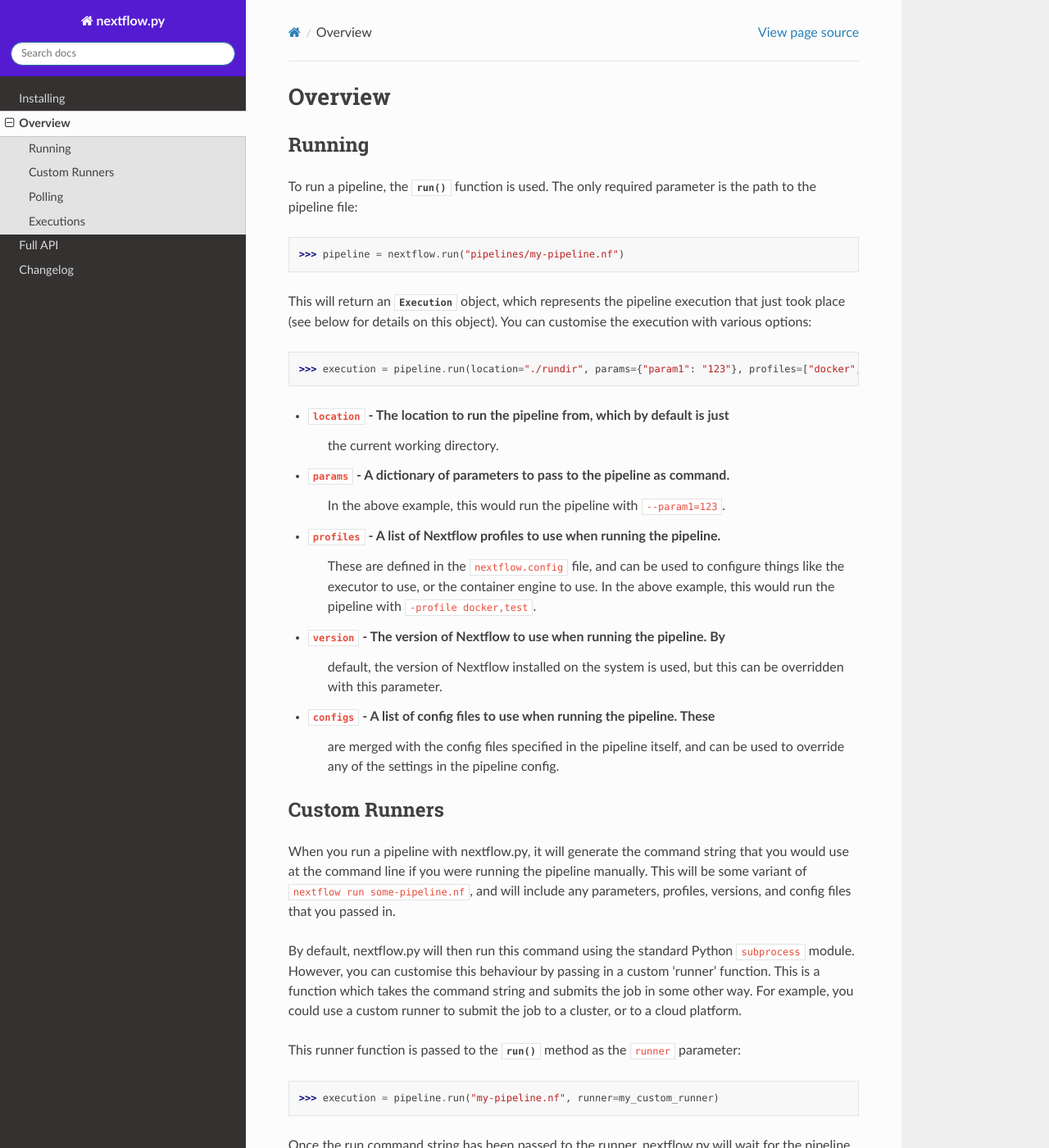
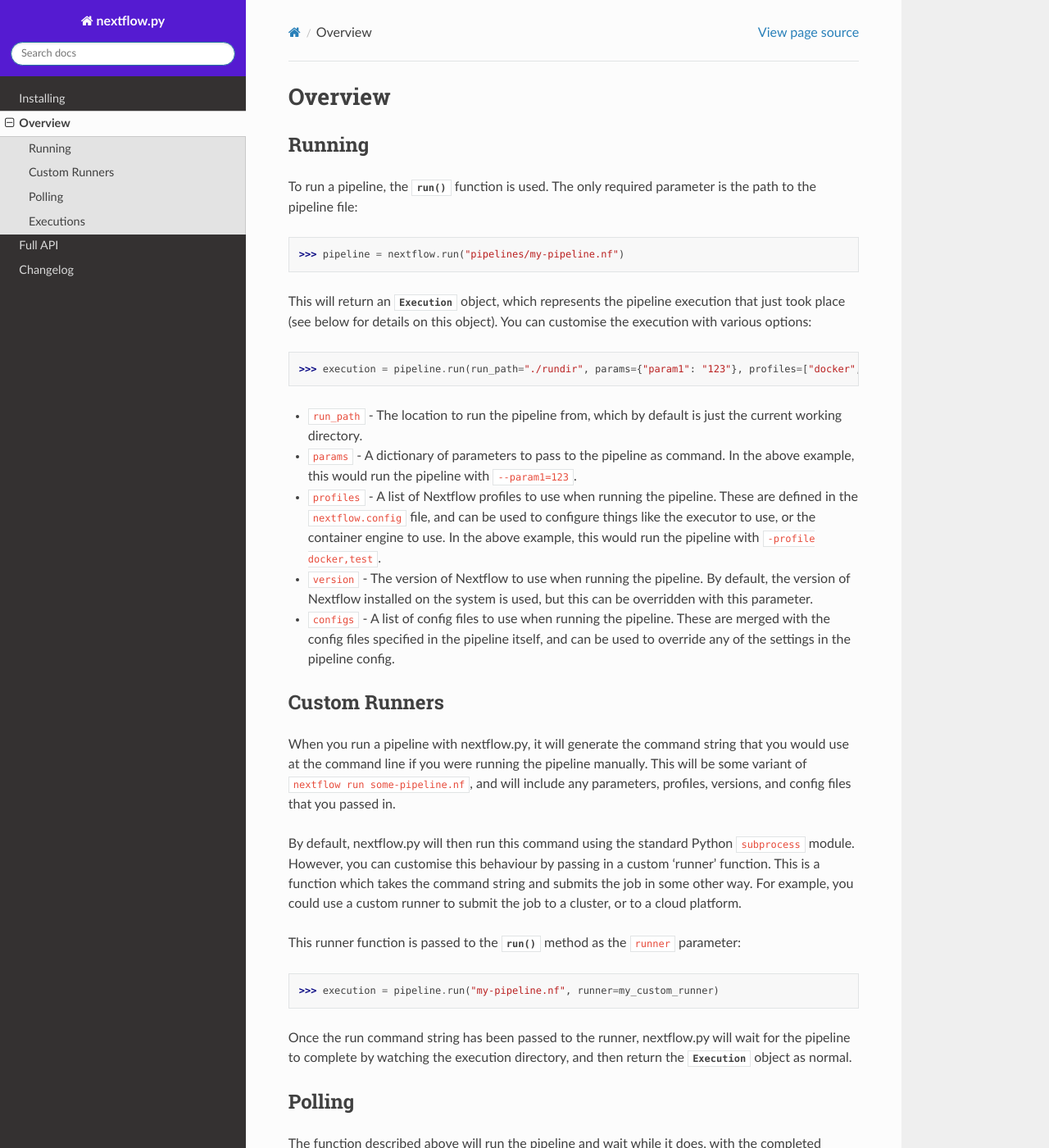
Before and after one commit to goodwright/nextflow.py, a Sphinx documentation site: the page built from docs/source/overview.rst, in a window 1280 px wide and 1400 px high. Shown: the whole window at 82% size. Built offline with Sphinx 7.4.7 and the Read the Docs theme 2.0.0, drawn with Linux system fonts in a browser that asks for light colours.

Commit message:
Fix param names in docs

```diff
--- a/docs/source/overview.rst
+++ b/docs/source/overview.rst
@@ -13,26 +13,17 @@
 execution that just took place (see below for details on this object). You can
 customise the execution with various options:
 
-    >>> execution = pipeline.run(location="./rundir", params={"param1": "123"}, profiles=["docker", "test"], version="22.0.1", configs=["env.config"])
+    >>> execution = pipeline.run(run_path="./rundir", params={"param1": "123"}, profiles=["docker", "test"], version="22.0.1", configs=["env.config"])
 
-* ``location`` - The location to run the pipeline from, which by default is just
-    the current working directory.
+* ``run_path`` - The location to run the pipeline from, which by default is just the current working directory.
 
-* ``params`` - A dictionary of parameters to pass to the pipeline as command.
-    In the above example, this would run the pipeline with ``--param1=123``.
+* ``params`` - A dictionary of parameters to pass to the pipeline as command. In the above example, this would run the pipeline with ``--param1=123``.
 
-* ``profiles`` - A list of Nextflow profiles to use when running the pipeline.
-    These are defined in the ``nextflow.config`` file, and can be used to
-    configure things like the executor to use, or the container engine to use.
-    In the above example, this would run the pipeline with ``-profile docker,test``.
+* ``profiles`` - A list of Nextflow profiles to use when running the pipeline. These are defined in the ``nextflow.config`` file, and can be used to configure things like the executor to use, or the container engine to use. In the above example, this would run the pipeline with ``-profile docker,test``.
 
-* ``version`` - The version of Nextflow to use when running the pipeline. By
-    default, the version of Nextflow installed on the system is used, but this
-    can be overridden with this parameter.
+* ``version`` - The version of Nextflow to use when running the pipeline. By default, the version of Nextflow installed on the system is used, but this can be overridden with this parameter.
 
-* ``configs`` - A list of config files to use when running the pipeline. These
-    are merged with the config files specified in the pipeline itself, and can
-    be used to override any of the settings in the pipeline config.
+* ``configs`` - A list of config files to use when running the pipeline. These are merged with the config files specified in the pipeline itself, and can be used to override any of the settings in the pipeline config.
 
 Custom Runners
 ~~~~~~~~~~~~~~
@@ -68,7 +59,7 @@
 :py:class:`.Execution` object every few seconds representing the state of the
 pipeline execution at that moment in time, as a generator::
 
-    for execution in pipeline.run_and_poll(sleep=2, location="./rundir", params={"param1": "123"}):
+    for execution in pipeline.run_and_poll(sleep=2, run_path="./rundir", params={"param1": "123"}):
         print("Processing intermediate execution")
 
 By default, an :py:class:`.Execution` will be returned every second, but you can
```
Also changed, not shown: README.rst (+7 -16 lines).
